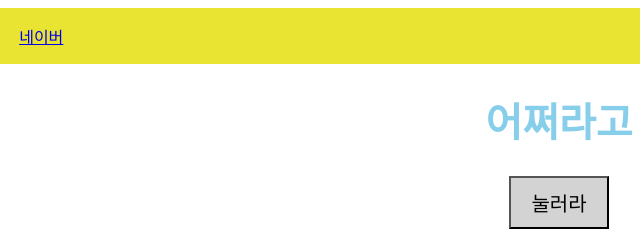
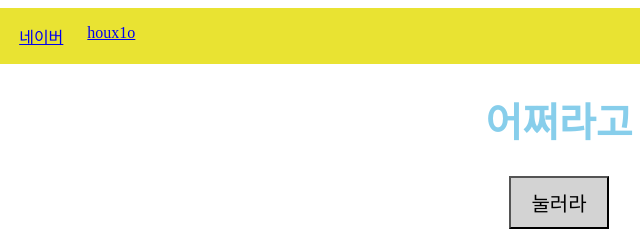
Before and after one commit to Rootm2741/Root, a plain HTML site: page index.html in a window 1280 px wide. Shown: the top 240 px of the page, 81-721 px from the left. Drawn offline with Linux system fonts and the light colour scheme.

Commit message:
Add Instagram link to navigation menu

```diff
--- a/index.html
+++ b/index.html
@@ -12,6 +12,7 @@
             <ul>
                 <li><a href="https://www.youtube.com/">유튜브</a></li>
                 <li><a href="https://www.naver.com/">네이버</a></li>
+                <li><a href="https://www.instagram.com/houx1o?igsh=OGdvdjFlMjlyM2NI">houx1o</a></li>
             </ul>
         </nav>
     </header>
@@ -22,4 +23,5 @@
     <p id="text">히히콩</p>
     <script src ="index.js"></script>
 </body>
+
 </html>
```
